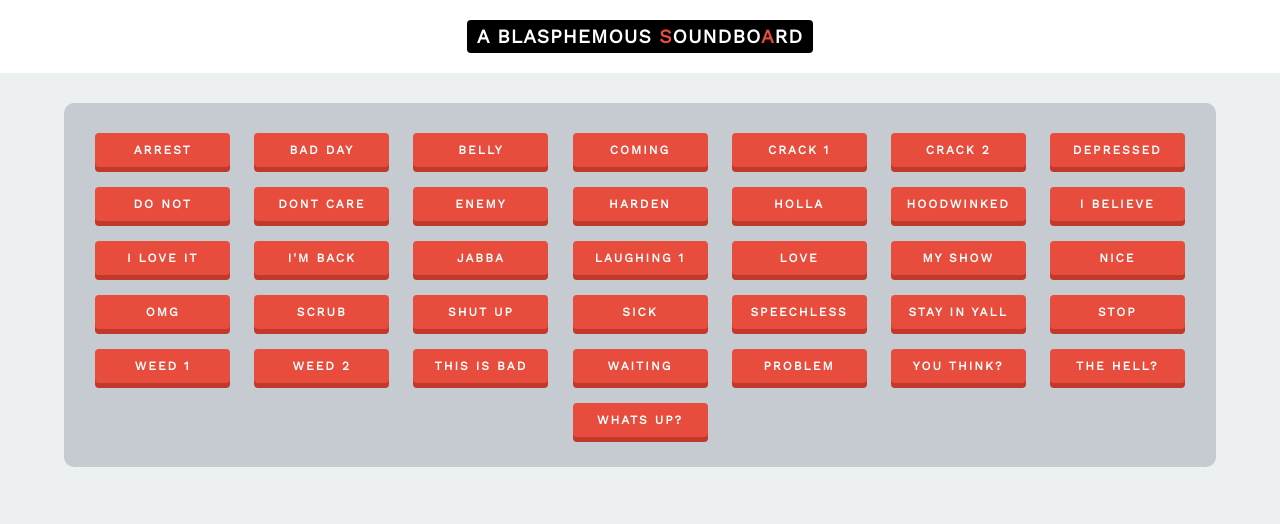
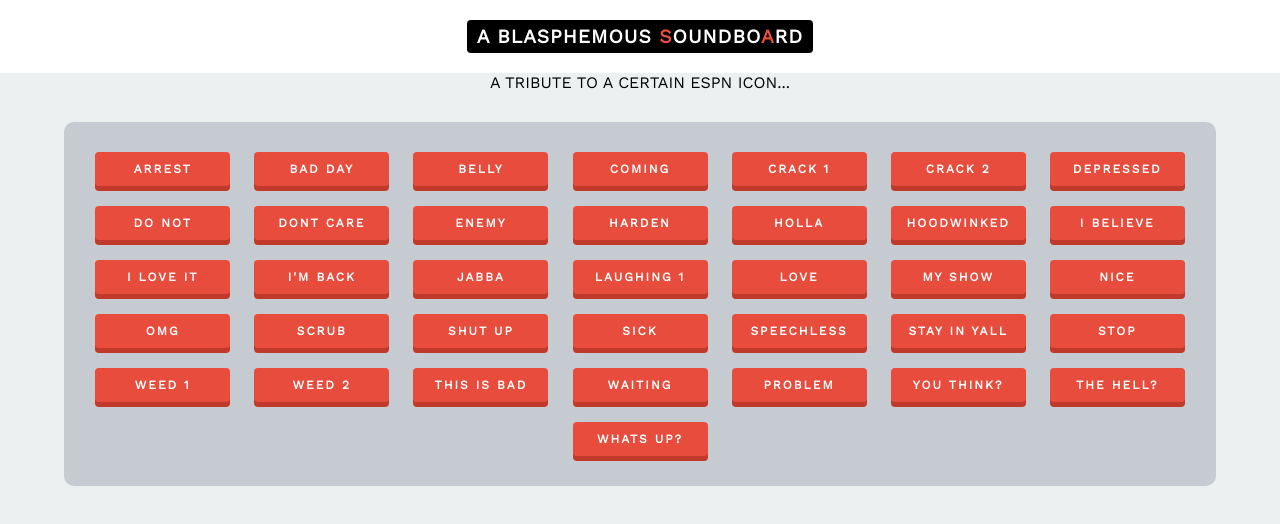
Before and after one commit to justnclrk/Blasphemous, a plain HTML site: page index.html in a window 1280 px wide. Drawn offline with nearby package versions, Linux system fonts and the light colour scheme.

Commit message:
text update

```diff
--- a/index.html
+++ b/index.html
@@ -14,6 +14,7 @@
     <header>
         <h1>a blasphemous <span class="color">s</span>oundbo<span class="color">a</span>rd</h1>
     </header>
+    <p style="text-align: center;">A Tribute to a certain ESPN icon...</p>
     <div class='container'>
         <a class='button' onclick="document.getElementById('arrest').play()" type="button">
             <audio id="arrest">
```
